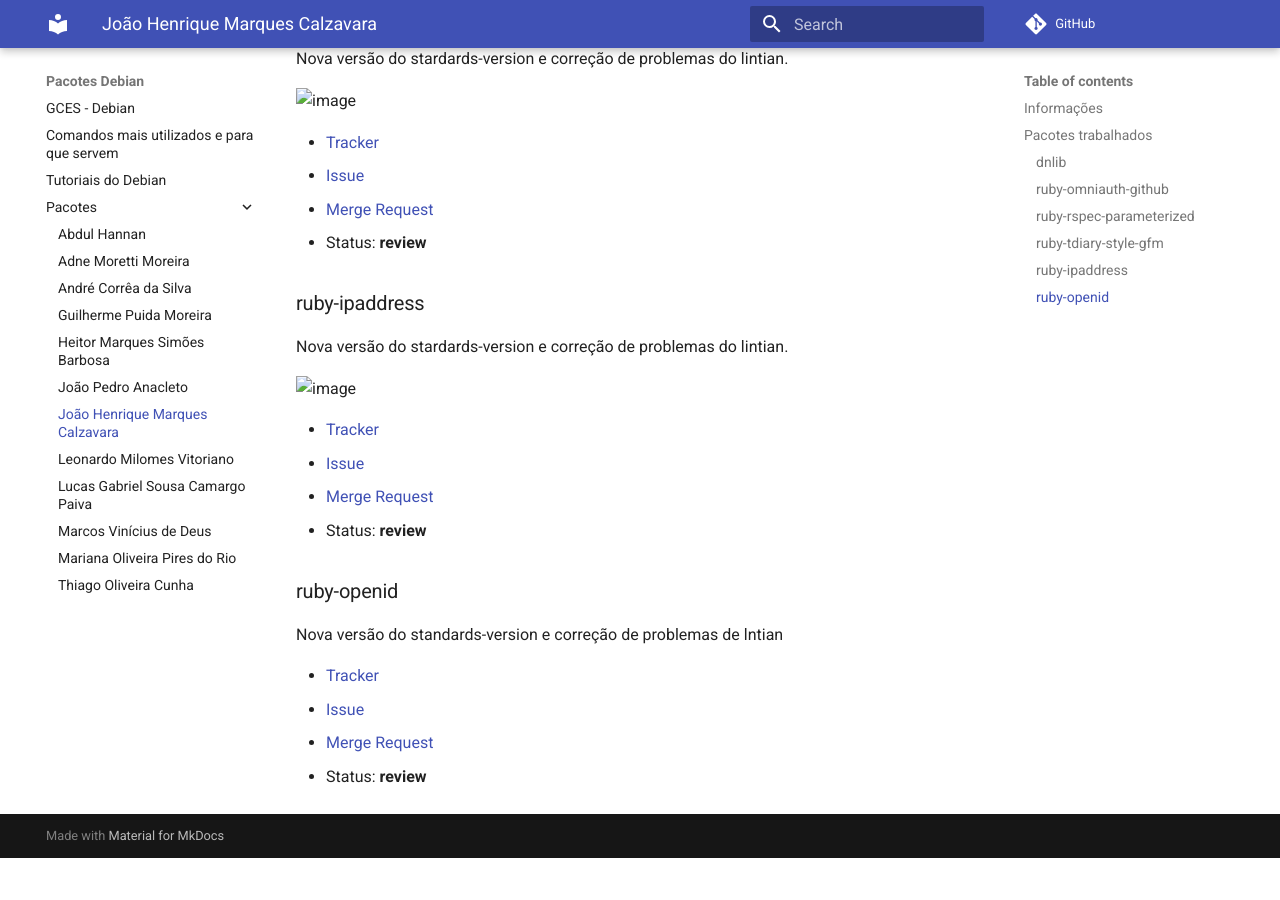
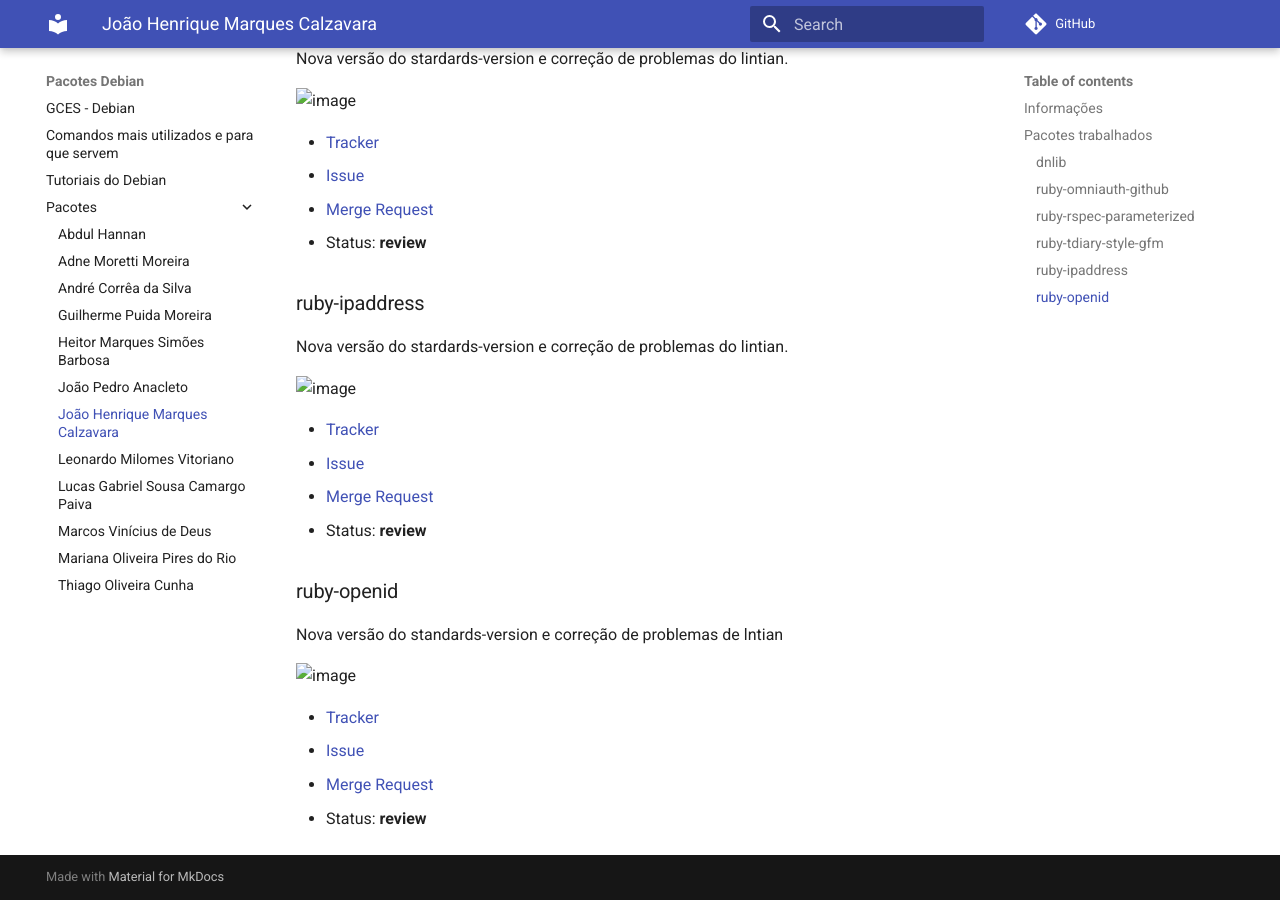
Before and after one commit to FGA-GCES/Debian_Pacotes, an MkDocs documentation site: the page built from docs/pacotes/joao-henrique-marques-calzavara.md, in a window 1280 px wide and 900 px high, scrolled down 1243 px. Built offline with MkDocs 1.6.1 and Material for MkDocs 9.7.7, drawn with Linux system fonts in a browser that asks for light colours; comment, search, counter and statistics services are not loaded; before the commit the page ends 2101 px from its top, so only the background shows below that.

Commit message:
Add image on package ruby-openid

```diff
--- a/docs/pacotes/joao-henrique-marques-calzavara.md
+++ b/docs/pacotes/joao-henrique-marques-calzavara.md
@@ -68,6 +68,8 @@ Nova versão do stardards-version e correção de problemas do lintian.
 
 Nova versão do standards-version e correção de problemas de lntian
 
+![image](/Debian_Pacotes/assets/ruby-openid.png)
+
 - [Tracker](https://tracker.debian.org/pkg/ruby-openid)
 - [Issue](https://salsa.debian.org/debian-brasilia-team/docs/-/issues/136)
 - [Merge Request](https://salsa.debian.org/ruby-team/ruby-openid/-/merge_requests/1)
```
Also changed, not shown: docs/assets/ruby-openid.png (added).
